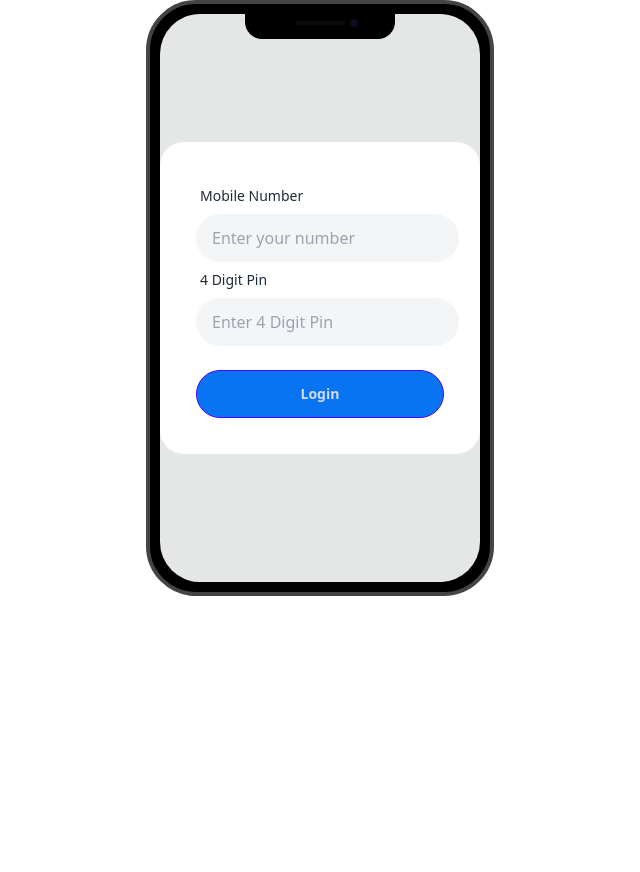
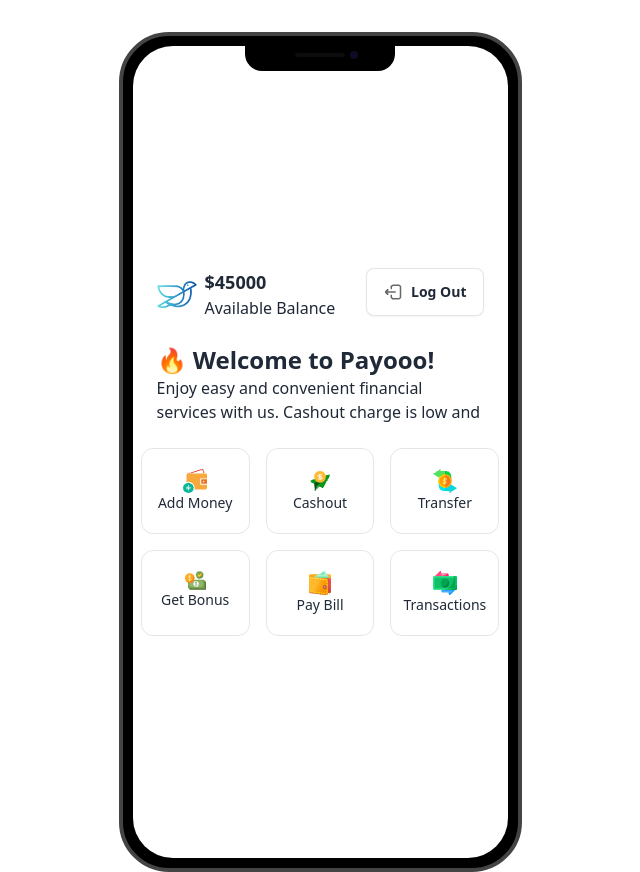
Before and after one commit to RahulKhanSuvo/Payoo-MSF, a plain HTML site: page home.html in a window 1280 px wide. Shown: the whole page, without its empty margins (320-960 px from the left). Before the commit the page ends 800 px from the top, so only its background shows below. Drawn offline with nearby package versions, Linux system fonts and the light colour scheme.

Commit message:
added home page

```diff
--- a/home.html
+++ b/home.html
@@ -6,36 +6,68 @@
     <meta name="viewport" content="width=device-width, initial-scale=1.0">
     <link href="https://cdn.jsdelivr.net/npm/daisyui@4.12.10/dist/full.min.css" rel="stylesheet" type="text/css" />
     <script src="https://cdn.tailwindcss.com"></script>
-    <title>Payoo MFS</title>
+    <title>Home</title>
     <link rel="icon" sizes="16x16 32x32 64x64" href="./images/payoo.png">
 </head>
 
 <body>
     <main class="flex justify-center">
-        <div class="mockup-phone">
+        <div class="mockup-phone mt-8 ">
             <div class="camera"></div>
             <div class="display">
-                <div class="artboard artboard-demo phone-1">
-                    <form class="bg-white w-full p-9 rounded-3xl">
-                        <div class="">
-                            <label class="label">
-                                <span class="label-text">Mobile Number</span>
-                            </label>
-                            <input type="text" placeholder="Enter your number"
-                                class="input input-bordered border-none bg-[#F4F5F7] rounded-full" required />
+                <div class="artboard bg-white artboard-demo phone-4">
+                    <div class="flex w-full justify-between px-6">
+                        <div class="flex justify-center items-center">
+                            <div><img class="w-12 pr-2" src="./images/payoo.png " alt=""></div>
+                            <div>
+                                <h4 class="text-lg font-extrabold">$<span>45000</span></h4>
+                                <p>Available Balance</p>
+                            </div>
                         </div>
-                        <div class="">
-                            <label class="label">
-                                <span class="label-text">4 Digit Pin</span>
-                            </label>
-                            <input type="password" placeholder="Enter 4 Digit Pin"
-                                class="input input-bordered border-none bg-[#F4F5F7] rounded-full" required />
+                        <div>
+                            <button id="logout-btn" class="btn bg-white border-[#0808081A] rounded-lg">
+                                <img src="./images/Frame.png" alt="">Log Out</button>
+                        </div>
+                    </div>
+                    <div class="p-6">
+                        <h3 class="font-bold text-2xl ">🔥 Welcome to Payooo!</h3>
+                        <p>Enjoy easy and convenient financial services with us. Cashout charge is low and</p>
+                    </div>
+                    <!-- all icon -->
+                    <div class="grid grid-cols-3 gap-4">
+                        <!-- add money -->
+                        <div
+                            class="cursor-pointer flex flex-col items-center rounded-xl border border-[#0808081A] py-5 px-3">
+                            <img src="./images/Group.png" alt="">
+                            <p class="font-normal text-sm">Add Money</p>
+                        </div>
+                        <div
+                            class="cursor-pointer flex flex-col items-center rounded-xl border border-[#0808081A] py-5 px-3">
+                            <img src="./images/send 1.png" alt="">
+                            <p class="font-normal text-sm">Cashout</p>
+                        </div>
+                        <div
+                            class="cursor-pointer flex flex-col items-center rounded-xl border border-[#0808081A] py-5 px-3">
+                            <img src="./images/money 1.png" alt="">
+                            <p class="font-normal text-sm">Transfer</p>
+                        </div>
+                        <div
+                            class="cursor-pointer flex flex-col items-center rounded-xl border border-[#0808081A] py-5 px-3">
+                            <img src="./images/Group (1).png" alt="">
+                            <p class="font-normal text-sm">Get Bonus</p>
+                        </div>
+                        <div
+                            class="cursor-pointer flex flex-col items-center rounded-xl border border-[#0808081A] py-5 px-3">
+                            <img src="./images/purse 1.png" alt="">
+                            <p class="font-normal text-sm">Pay Bill</p>
+                        </div>
+                        <div
+                            class="cursor-pointer flex flex-col items-center rounded-xl border border-[#0808081A] py-5 px-3">
+                            <img src="./images/Group (2).png" alt="">
+                            <p class="font-normal text-sm">Transactions</p>
+                        </div>
 
-                        </div>
-                        <div class="form-control mt-6">
-                            <button class="btn btn-primary hover:bg-[#459cff] rounded-full bg-[#0874F2]">Login</button>
-                        </div>
-                    </form>
+                    </div>
                 </div>
             </div>
         </div>
```
Also changed, not shown: index.html (+3 -3 lines), images/Frame.png (added), images/Group (1).png (added), images/Group (2).png (added), images/Group.png (added), images/money 1.png (added), images/purse 1.png (added), images/send 1.png (added).
